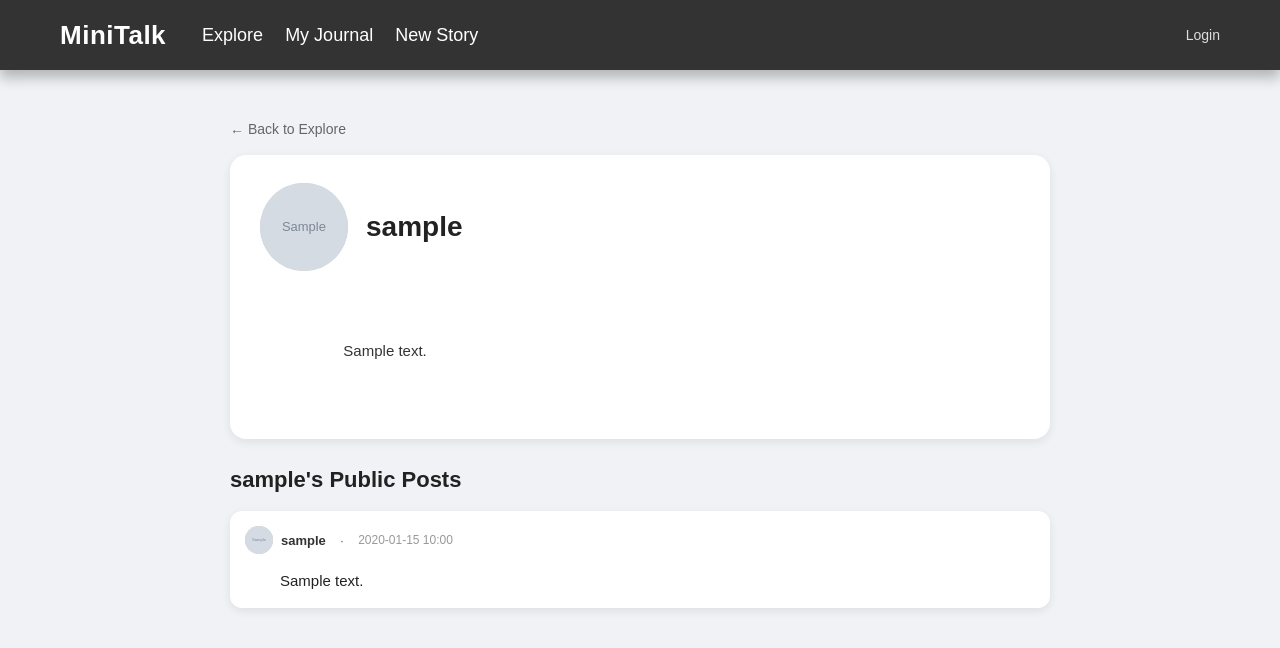
After one commit to Martha-LB/minitalk, a Django app: page /user/1/ in a window 1280 px wide. The commit adds this page. Shown: the top 648 px of the page. Run offline with Django 5.2, Linux system fonts and the light colour scheme; tables that the repository leaves empty hold one stand-in row (values such as "Sample post"); grey boxes marked "Sample" are stand-in pictures.

Commit message:
sixth commit

```diff
--- a/mtapp/templates/create_post.html
+++ b/mtapp/templates/create_post.html
@@ -208,7 +208,7 @@
 
         <div class="nav-right">
             {% if request.user.is_authenticated %}
-                <span class="user-info">{{ request.user.username }}</span>
+                <a href="{% url 'profile' %}" class="logout-link">{{ request.user.username }}</a>
                 <a href="{% url 'logout' %}" class="logout-link">Logout</a>
             {% else %}
                 <a href="{% url 'login' %}" class="logout-link">Login</a>
--- /dev/null
+++ b/mtapp/templates/user_profile.html
@@ -0,0 +1,349 @@
+<!DOCTYPE html>
+<html lang="en">
+<head>
+    <meta charset="UTF-8">
+    <title>{{ profile_user.username }} - MiniTalk</title>
+
+    <style>
+        body {
+            margin: 0;
+            font-family: Arial, sans-serif;
+            background-color: #f0f2f5;
+        }
+
+        .navbar {
+            background-color: #333;
+            color: white;
+            height: 70px;
+            padding: 0 60px;
+            display: flex;
+            justify-content: space-between;
+            align-items: center;
+            box-shadow: 0 8px 12px rgba(0,0,0,0.25);
+        }
+
+        .nav-left {
+            display: flex;
+            align-items: center;
+            gap: 36px;
+        }
+
+        .logo a {
+            font-size: 26px;
+            font-weight: 600;
+            letter-spacing: 0.5px;
+            color: white;
+            text-decoration: none;
+        }
+
+        .logo a:visited {
+            color: white;
+        }
+
+        .nav-links {
+            display: flex;
+            align-items: center;
+            gap: 22px;
+        }
+
+        .nav-links a {
+            color: white;
+            text-decoration: none;
+            font-size: 18px;
+        }
+
+        .nav-links a:visited {
+            color: white;
+        }
+
+        .nav-links a:hover {
+            text-decoration: underline;
+        }
+
+        .nav-right {
+            display: flex;
+            align-items: center;
+            gap: 12px;
+        }
+
+        .logout-link {
+            color: #ddd;
+            text-decoration: none;
+            font-size: 14px;
+        }
+
+        .logout-link:visited {
+            color: #ddd;
+        }
+
+        .logout-link:hover {
+            color: white;
+            text-decoration: underline;
+        }
+
+        .container {
+            width: 820px;
+            max-width: 90%;
+            margin: 50px auto;
+        }
+
+        .profile-card {
+            background: white;
+            border-radius: 16px;
+            padding: 28px 30px;
+            margin-bottom: 28px;
+            box-shadow: 0 3px 10px rgba(0,0,0,0.08);
+        }
+
+        .profile-top {
+            display: flex;
+            align-items: center;
+            justify-content: space-between;
+            gap: 18px;
+        }
+
+        .profile-left {
+            display: flex;
+            align-items: center;
+            gap: 18px;
+        }
+
+        .avatar-large {
+            width: 88px;
+            height: 88px;
+            border-radius: 50%;
+            object-fit: cover;
+            display: block;
+            background: #ccc;
+        }
+
+        .avatar-small {
+            width: 28px;
+            height: 28px;
+            border-radius: 50%;
+            object-fit: cover;
+            display: block;
+            background: #ccc;
+        }
+
+        .profile-text h2 {
+            margin: 0;
+            font-size: 28px;
+            color: #222;
+        }
+
+        .profile-bio {
+            margin-top: 20px;
+            font-size: 15px;
+            color: #333;
+            line-height: 1.6;
+            white-space: pre-wrap;
+        }
+
+        .follow-btn {
+            background: #79abec;
+            color: white;
+            border: none;
+            border-radius: 10px;
+            padding: 10px 18px;
+            cursor: pointer;
+            font-size: 14px;
+        }
+
+        .follow-btn:hover {
+            background: #367eea;
+        }
+
+        .unfollow-btn {
+            background: #eeeeee;
+            color: #333;
+            border: none;
+            border-radius: 10px;
+            padding: 10px 18px;
+            cursor: pointer;
+            font-size: 14px;
+        }
+
+        .unfollow-btn:hover {
+            background: #dddddd;
+        }
+
+        .section-title {
+            font-size: 22px;
+            color: #222;
+            margin: 0 0 18px 0;
+        }
+
+        .post {
+            background: white;
+            padding: 15px;
+            border-radius: 12px;
+            margin-bottom: 20px;
+            box-shadow: 0 3px 10px rgba(0,0,0,0.08);
+        }
+
+        .post-header {
+            font-size: 13px;
+            color: #666;
+            margin-bottom: 15px;
+            display: flex;
+            align-items: center;
+        }
+
+        .post-user-info {
+            display: flex;
+            align-items: center;
+            gap: 8px;
+        }
+
+        .username {
+            font-weight: bold;
+            color: #333;
+            text-decoration: none;
+        }
+
+        .username:visited {
+            color: #333;
+        }
+
+        .dot {
+            margin: 0 6px;
+        }
+
+        .time {
+            font-size: 12px;
+            color: #999;
+        }
+
+        .content {
+            margin: 0;
+            font-size: 15px;
+            margin-left: 35px;
+            color: #222;
+            line-height: 1.6;
+        }
+
+        .empty-box {
+            background: white;
+            padding: 24px;
+            border-radius: 12px;
+            color: #777;
+            box-shadow: 0 3px 10px rgba(0,0,0,0.08);
+        }
+
+        .back-link {
+            display: inline-block;
+            margin-bottom: 18px;
+            color: #666;
+            text-decoration: none;
+            font-size: 14px;
+        }
+
+        .back-link:hover {
+            text-decoration: underline;
+        }
+    </style>
+</head>
+
+<body>
+
+    <div class="navbar">
+        <div class="nav-left">
+            <div class="logo">
+                <a href="{% url 'home' %}">
+                    <strong>MiniTalk</strong>
+                </a>
+            </div>
+
+            <div class="nav-links">
+                <a href="{% url 'public_post' %}">Explore</a>
+                <a href="{% url 'post' %}">My Journal</a>
+                <a href="{% url 'create_post' %}">New Story</a>
+            </div>
+        </div>
+
+        <div class="nav-right">
+            {% if request.user.is_authenticated %}
+                <a href="{% url 'profile' %}" class="logout-link">{{ request.user.username }}</a>
+                <a href="{% url 'logout' %}" class="logout-link">Logout</a>
+            {% else %}
+                <a href="{% url 'login' %}" class="logout-link">Login</a>
+            {% endif %}
+        </div>
+    </div>
+
+    <div class="container">
+
+        <a href="{% url 'public_post' %}" class="back-link">← Back to Explore</a>
+
+        <div class="profile-card">
+            <div class="profile-top">
+
+                <div class="profile-left">
+                    {% if profile.avatar %}
+                        <img src="{{ profile.avatar.url }}" alt="avatar" class="avatar-large">
+                    {% else %}
+                        <img src="/media/avatars/default.png" alt="avatar" class="avatar-large">
+                    {% endif %}
+
+                    <div class="profile-text">
+                        <h2>{{ profile_user.username }}</h2>
+                    </div>
+                </div>
+
+                {% if request.user.is_authenticated and request.user != profile_user %}
+                    {% if is_following %}
+                        <form method="post" action="{% url 'unfollow_user' profile_user.id %}">
+                            {% csrf_token %}
+                            <button type="submit" class="unfollow-btn">Unfollow</button>
+                        </form>
+                    {% else %}
+                        <form method="post" action="{% url 'follow_user' profile_user.id %}">
+                            {% csrf_token %}
+                            <button type="submit" class="follow-btn">Follow</button>
+                        </form>
+                    {% endif %}
+                {% endif %}
+
+            </div>
+
+            <div class="profile-bio">
+                {% if profile.bio %}
+                    {{ profile.bio }}
+                {% else %}
+                    This user has not written anything yet.
+                {% endif %}
+            </div>
+        </div>
+
+        <h2 class="section-title">{{ profile_user.username }}'s Public Posts</h2>
+
+        {% for post in posts %}
+            <div class="post">
+                <div class="post-header">
+                    <div class="post-user-info">
+                        {% if profile.avatar %}
+                            <img src="{{ profile.avatar.url }}" alt="avatar" class="avatar-small">
+                        {% else %}
+                            <img src="/media/avatars/default.png" alt="avatar" class="avatar-small">
+                        {% endif %}
+                        <span class="username">{{ profile_user.username }}</span>
+                        <span class="dot">·</span>
+                        <span class="time">{{ post.created_at|date:"Y-m-d H:i" }}</span>
+                    </div>
+                </div>
+
+                <p class="content">
+                    {{ post.content|linebreaksbr }}
+                </p>
+            </div>
+        {% empty %}
+            <div class="empty-box">
+                No public posts yet.
+            </div>
+        {% endfor %}
+
+    </div>
+
+</body>
+</html>
--- a/mtapp/urls.py
+++ b/mtapp/urls.py
@@ -14,4 +14,7 @@ urlpatterns = [
     path("feed/", views.public_post, name="public_post"),
     path("edit_post/<int:post_id>/", views.edit_post, name="edit_post"),
     path("profile/", views.profile_view, name="profile"),
+    path("user/<int:user_id>/", views.user_profile_view, name="user_profile"),
+    path("follow/<int:user_id>/", views.follow_user, name="follow_user"),
+    path("unfollow/<int:user_id>/", views.unfollow_user, name="unfollow_user"),
 ]
--- a/mtapp/views.py
+++ b/mtapp/views.py
@@ -1,5 +1,5 @@
 from django.shortcuts import render, HttpResponse, redirect, get_object_or_404
-from .models import Post, Comment, Profile
+from .models import Post, Comment, Profile, Follow
 from django.contrib.auth.models import User
 from django.contrib.auth import authenticate, login, logout
 from django.contrib.auth.decorators import login_required
@@ -172,6 +172,9 @@ def edit_post(request, post_id):
 @login_required
 def profile_view(request):
     profile = request.user.profile
+    following = Follow.objects.filter(follower=request.user)
+    followers = Follow.objects.filter(following=request.user)
+
 
     error = None
 
@@ -199,4 +202,50 @@ def profile_view(request):
     return render(request, "profile.html", {
         "profile": profile,
         "error": error,
+        "following": following,
+        "followers": followers,
     })
+
+def user_profile_view(request, user_id):
+
+    user_obj = get_object_or_404(User, id=user_id)
+    profile = user_obj.profile
+    posts = Post.objects.filter(user=user_obj, is_public=True).order_by("-created_at")
+
+    is_following = False
+    if request.user.is_authenticated and request.user != user_obj:
+        is_following = Follow.objects.filter(
+            follower=request.user,
+            following=user_obj
+        ).exists()
+
+    return render(request, "user_profile.html", {
+        "profile_user": user_obj,
+        "profile": profile,
+        "posts": posts,
+        "is_following": is_following,
+    })
+
+
+
+@login_required
+def follow_user(request, user_id):
+    if request.method == "POST":
+        target_user = get_object_or_404(User, id=user_id)
+        if target_user != request.user:
+            Follow.objects.get_or_create(
+                follower=request.user,
+                following=target_user
+            )
+    return redirect("user_profile", user_id=user_id)
+
+
+@login_required
+def unfollow_user(request, user_id):
+    if request.method == "POST":
+        target_user = get_object_or_404(User, id=user_id)
+        Follow.objects.filter(
+            follower=request.user,
+            following=target_user
+        ).delete()
+    return redirect("user_profile", user_id=user_id)
```
Also changed, not shown: mtapp/models.py (+20 -0 lines), mtapp/templates/post.html (+28 -3 lines), mtapp/templates/profile.html (+135 -12 lines), mtapp/migrations/0009_follow.py (added).
